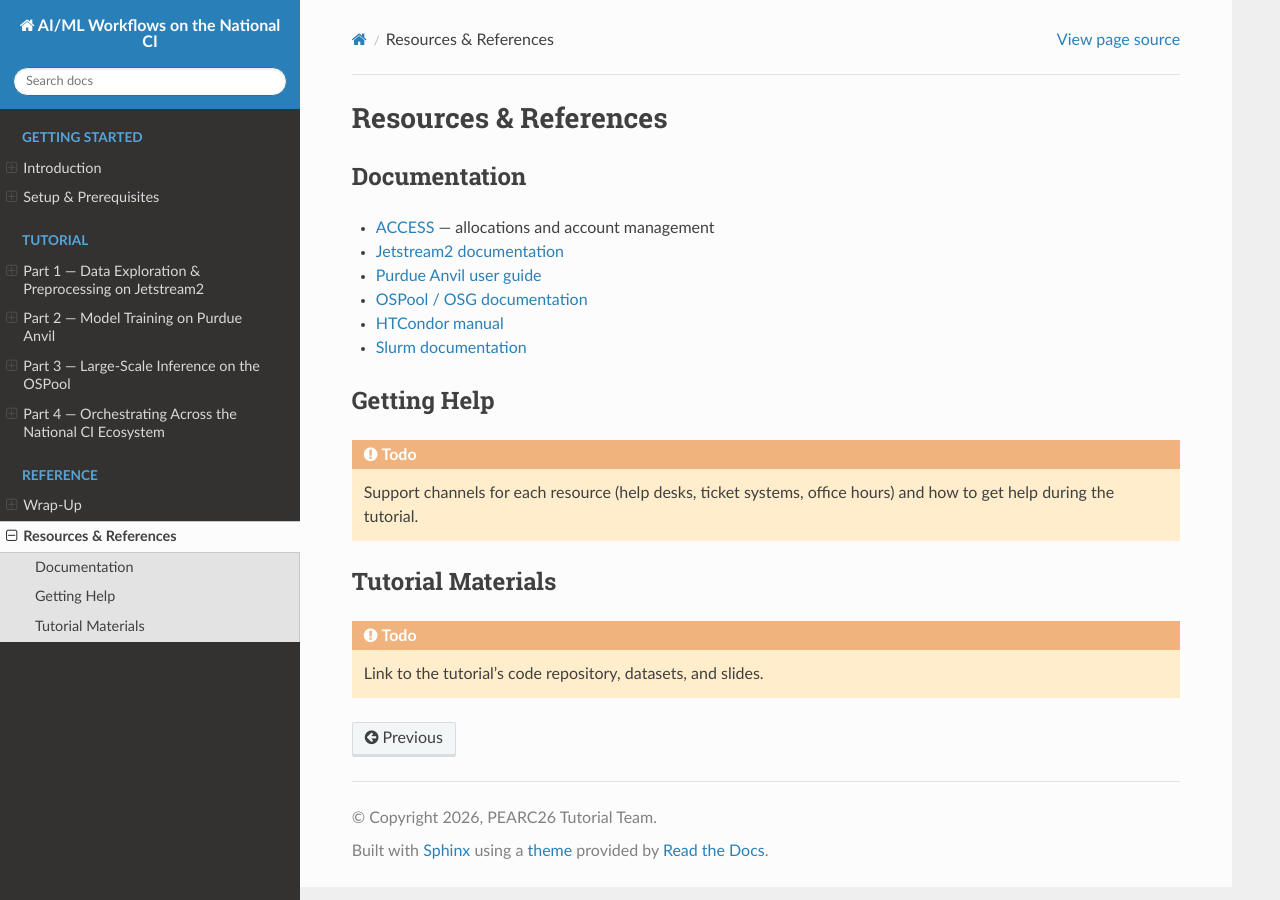
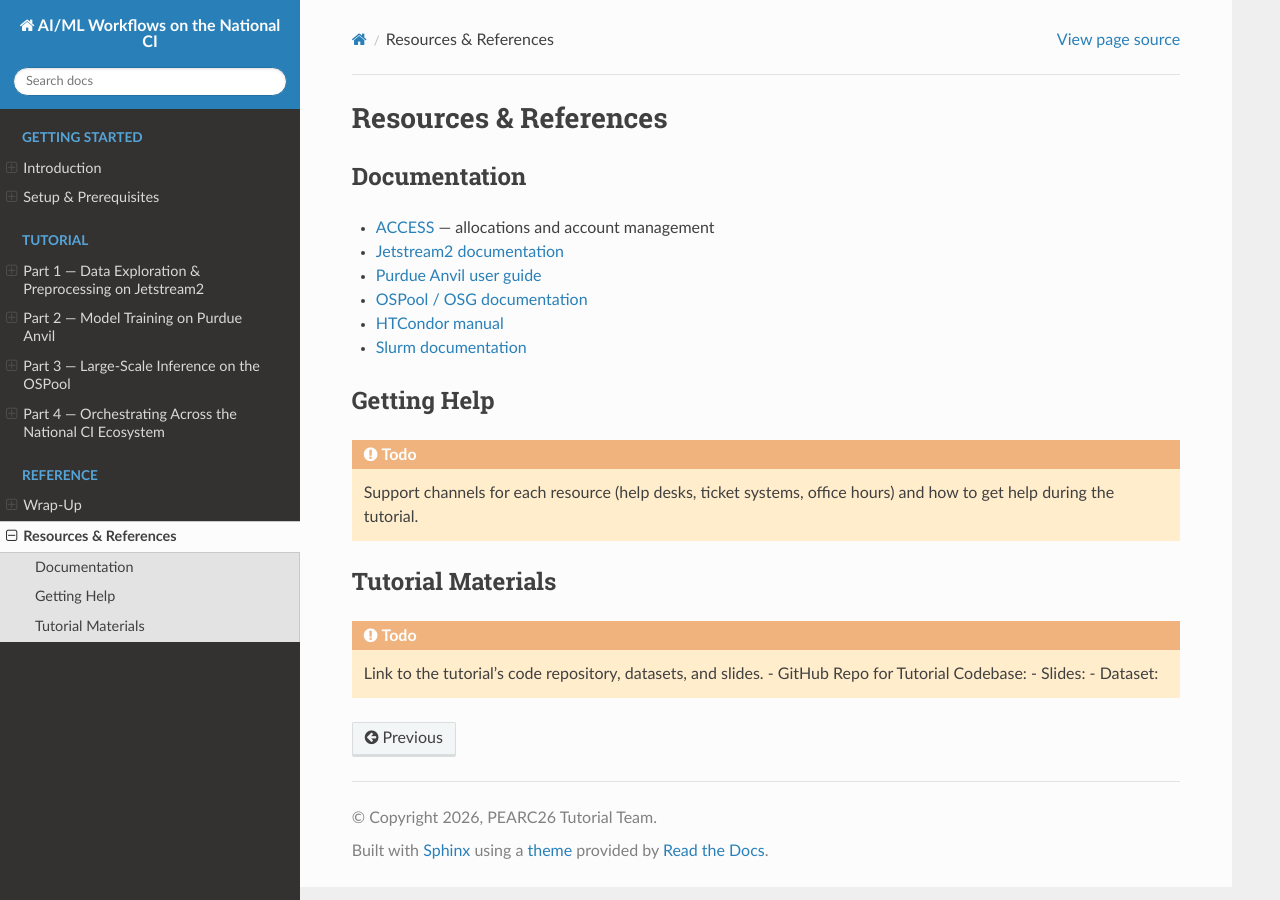
Before and after one commit to dmora127/PEARC26-AIML-on-National-CI, a Sphinx documentation site: the page built from docs/source/resources.rst, in a window 1280 px wide. Built offline with Sphinx 7.4.7 and the Read the Docs theme 3.1.0, drawn with Linux system fonts in a browser that asks for light colours.

Commit message:
add placeholders for tutorial resources in resources.rst

```diff
--- a/docs/source/resources.rst
+++ b/docs/source/resources.rst
@@ -25,3 +25,6 @@ Tutorial Materials
 .. todo::
 
    Link to the tutorial's code repository, datasets, and slides.
+   - GitHub Repo for Tutorial Codebase:
+   - Slides:
+   - Dataset:
```
